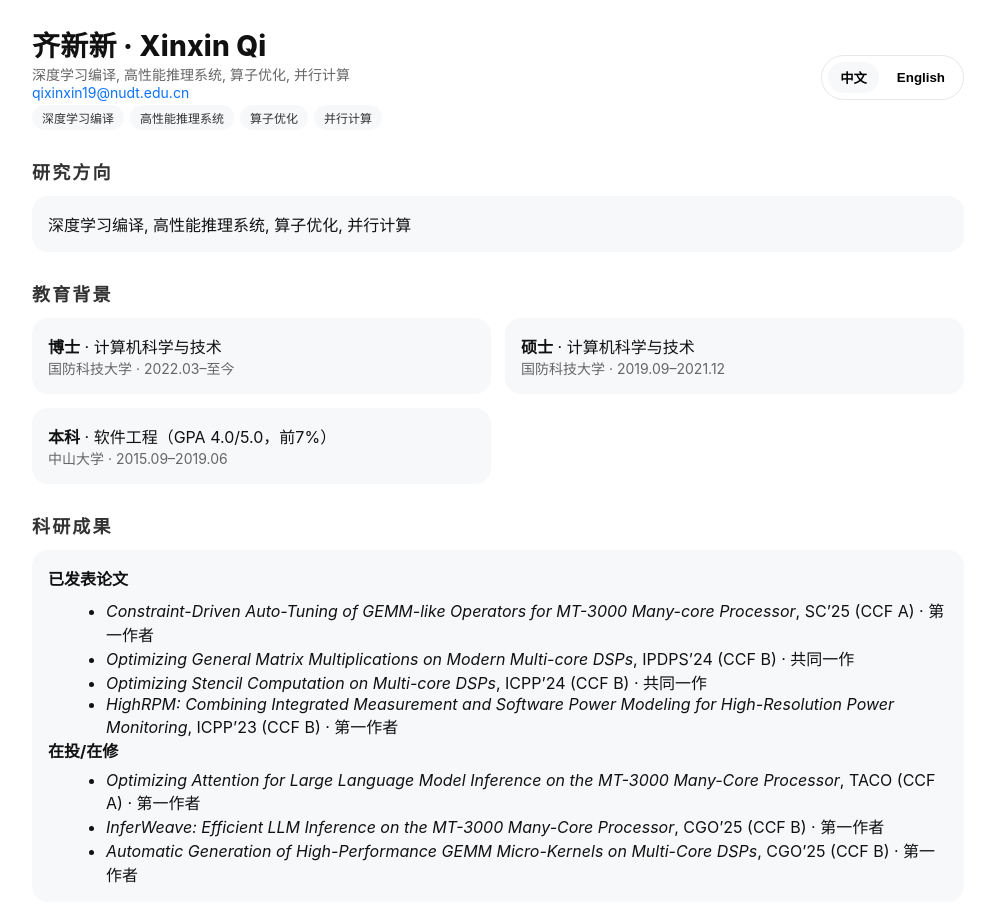
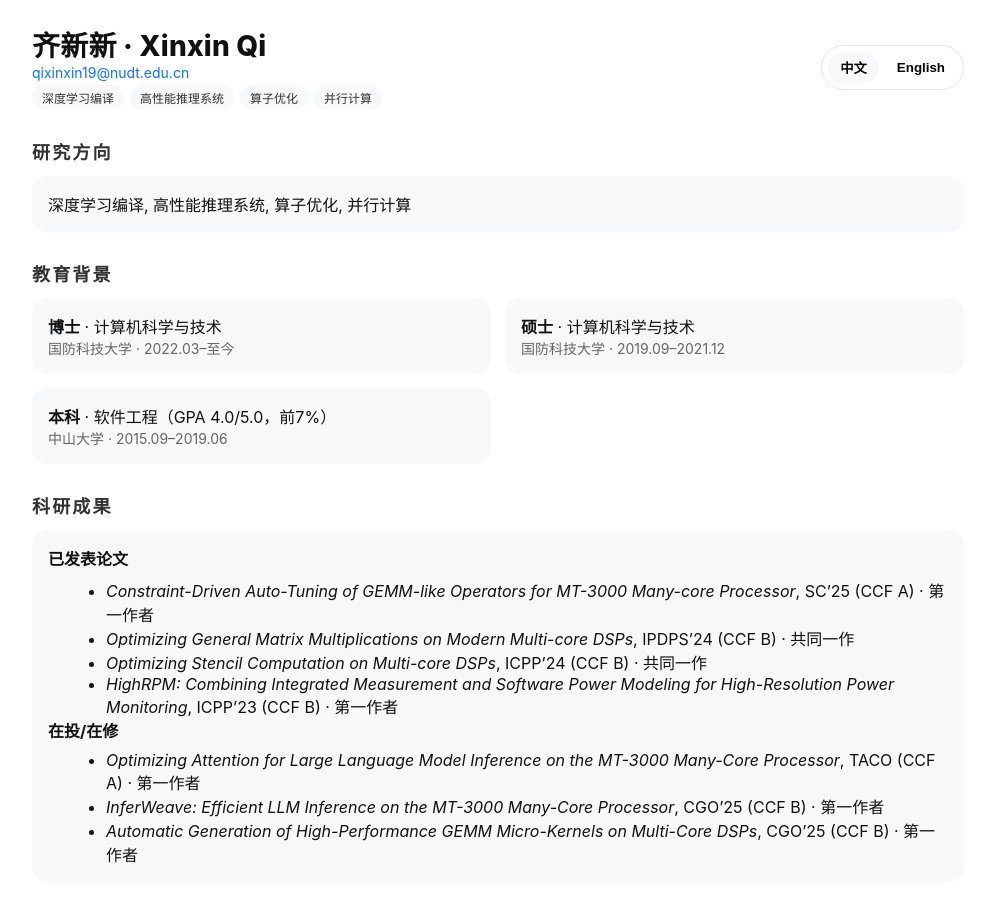
Before and after one commit to Alva007/Alva007.github.io, a plain HTML site: page index.html in a window 1280 px wide. Shown: the top 905 px of the page, without its empty margins (142-1137 px from the left). Drawn offline with Linux system fonts and the light colour scheme.

Commit message:
Update index.html

```diff
--- a/index.html
+++ b/index.html
@@ -52,7 +52,6 @@ document.addEventListener('DOMContentLoaded', function(){ setLang('zh'); });
     <div>
       <div class="name">齐新新 · Xinxin Qi</div>
       <div class="meta">
-        <span>深度学习编译, 高性能推理系统, 算子优化, 并行计算</span><br/>
         <a href="mailto:qixinxin19@nudt.edu.cn">qixinxin19@nudt.edu.cn</a>
       </div>
       <div>
```
